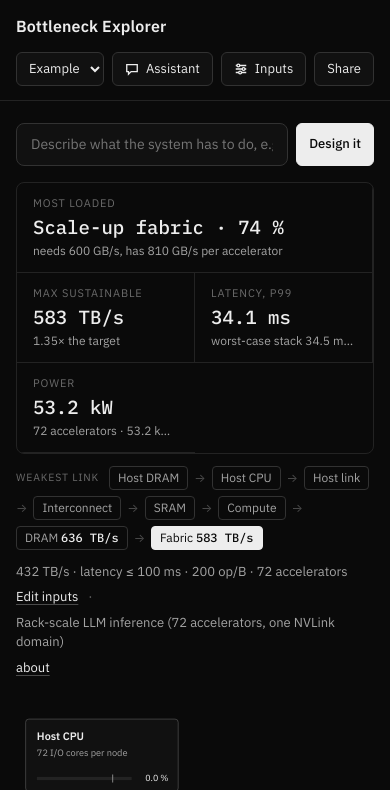
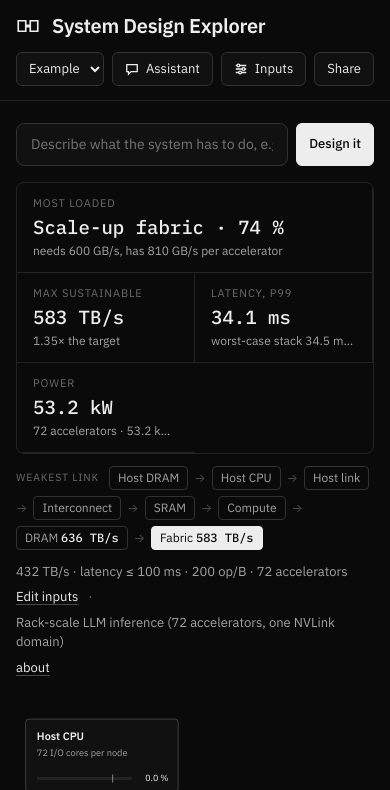
Before and after one commit to BrendanJamesLynskey/Data_Bottleneck_Explorer, a plain HTML site: page index.html in a window 390 px wide. Shown: the top 790 px of the page. Drawn offline with Linux system fonts and the light colour scheme.

Commit message:
Rename to System Design Explorer with a bold title in the header
Co-Authored-By: Claude Opus 5.5 <noreply@anthropic.com>

```diff
--- a/index.html
+++ b/index.html
@@ -3,7 +3,7 @@
 <head>
 <meta charset="UTF-8">
 <meta name="viewport" content="width=device-width, initial-scale=1">
-<title>Bottleneck Explorer</title>
+<title>System Design Explorer</title>
 <meta name="description" content="Size the host, links, accelerators, DRAM and racks of a data-processing system from its throughput and latency requirements, with power, performance and area (PPA) for every choice.">
 <meta name="color-scheme" content="dark">
 <link rel="preconnect" href="https://fonts.googleapis.com">
@@ -39,8 +39,9 @@ button,select,input{font:inherit; color:inherit}
   body.open-right #page{padding-right:var(--dw)}
 }
 header.top{display:flex; align-items:center; gap:14px; flex-wrap:wrap; padding:14px 28px; border-bottom:1px solid var(--l1)}
-.brand{margin-right:auto; display:flex; align-items:baseline; gap:14px; flex-wrap:wrap}
-.brand h1{margin:0; font-size:16px; font-weight:600; letter-spacing:.01em}
+.brand{margin-right:auto; display:flex; align-items:center; gap:12px; color:var(--t1); text-decoration:none}
+.brand svg{width:30px; height:30px; flex:none}
+.brand h1{margin:0; font-size:24px; font-weight:700; letter-spacing:-.015em; line-height:1.1}
 .brand span{color:var(--t3); font-size:13px}
 .btn{background:var(--s1); border:1px solid var(--l2); border-radius:6px; padding:6px 12px; cursor:pointer; font-size:13px; display:inline-flex; align-items:center; gap:7px}
 .btn:hover{border-color:var(--l3); background:var(--s2)}
@@ -277,7 +278,8 @@ footer{max-width:1240px; margin:0 auto; padding:10px 28px 36px; color:var(--t3);
 }
 @media (max-width:640px){
   header.top,.summary,.stage,.tabs,footer{padding-left:16px; padding-right:16px}
-  .brand span{display:none}
+  .brand h1{font-size:20px}
+  .brand svg{width:24px; height:24px}
   .top .ctrl{width:100%; display:flex; gap:8px}
   #preset{flex:1 1 0; min-width:0; width:0; max-width:none}
   .drawer.wide{width:100vw; max-width:100vw}
@@ -292,7 +294,7 @@ footer{max-width:1240px; margin:0 auto; padding:10px 28px 36px; color:var(--t3);
 <body>
 <div id="page">
 <header class="top">
-  <div class="brand"><h1>Bottleneck Explorer</h1></div>
+  <a class="brand" href="./" aria-label="System Design Explorer, home"><svg viewBox="0 0 32 32" aria-hidden="true"><path d="M3 9h10v14H3zM19 9h10v14H19z" fill="none" stroke="currentColor" stroke-width="2.2"/><path d="M13 16h6" stroke="currentColor" stroke-width="4"/></svg><h1>System Design Explorer</h1></a>
   <div class="ctrl">
     <select id="preset" aria-label="Example application"></select>
     <button class="btn" id="openAssist"><svg viewBox="0 0 16 16" fill="none" stroke="currentColor" stroke-width="1.5"><path d="M2 3h12v8H7l-3 3v-3H2z"/></svg>Assistant</button>
@@ -1900,7 +1902,7 @@ const AGENT_TOOLS = [
    input_schema:{type:'object', properties:{questions:{type:'array', minItems:1, maxItems:3, items:{type:'object', properties:{
      question:{type:'string'}, why:{type:'string', description:'One short clause on why it matters.'}, options:{type:'array', minItems:2, maxItems:4, items:{type:'string'}}}, required:['question','options']}}}, required:['questions']}},
 ];
-const AGENT_SYSTEM = `You are the design assistant inside Bottleneck Explorer, a first-order sizing model of data-processing systems: hosts, host links (PCIe, UCIe), accelerators with an on-chip interconnect (mesh, torus, ring or crossbar NoCs, or AMBA: CHI coherent mesh, AXI and ACE crossbars, AXI4-Stream pipelines, AHB and APB buses) and SRAM, device DRAM, scale-up fabrics, scale-out networks and racks. A person describes in plain language what a system has to do. Turn that into the model's inputs, ask for missing details that matter, then choose hardware that meets the requirement with sensible power and area. The page redraws live as you call tools, so the person watches the design take shape.
+const AGENT_SYSTEM = `You are the design assistant inside System Design Explorer, a first-order sizing model of data-processing systems: hosts, host links (PCIe, UCIe), accelerators with an on-chip interconnect (mesh, torus, ring or crossbar NoCs, or AMBA: CHI coherent mesh, AXI and ACE crossbars, AXI4-Stream pipelines, AHB and APB buses) and SRAM, device DRAM, scale-up fabrics, scale-out networks and racks. A person describes in plain language what a system has to do. Turn that into the model's inputs, ask for missing details that matter, then choose hardware that meets the requirement with sensible power and area. The page redraws live as you call tools, so the person watches the design take shape.
 
 How the model reads its inputs:
 - rate_bytes_per_s is bytes of input processed per second by the whole system. Everything else is per byte processed: link bytes in and out (host ↔ accelerator), extra DRAM reads and writes (weights, tables, intermediates, multiple passes), arithmetic in operations per byte, tile-to-tile bytes on the on-chip network, and peer bytes exchanged between accelerators inside the scale-up domain or across the network.
```
Also changed, not shown: README.md.
